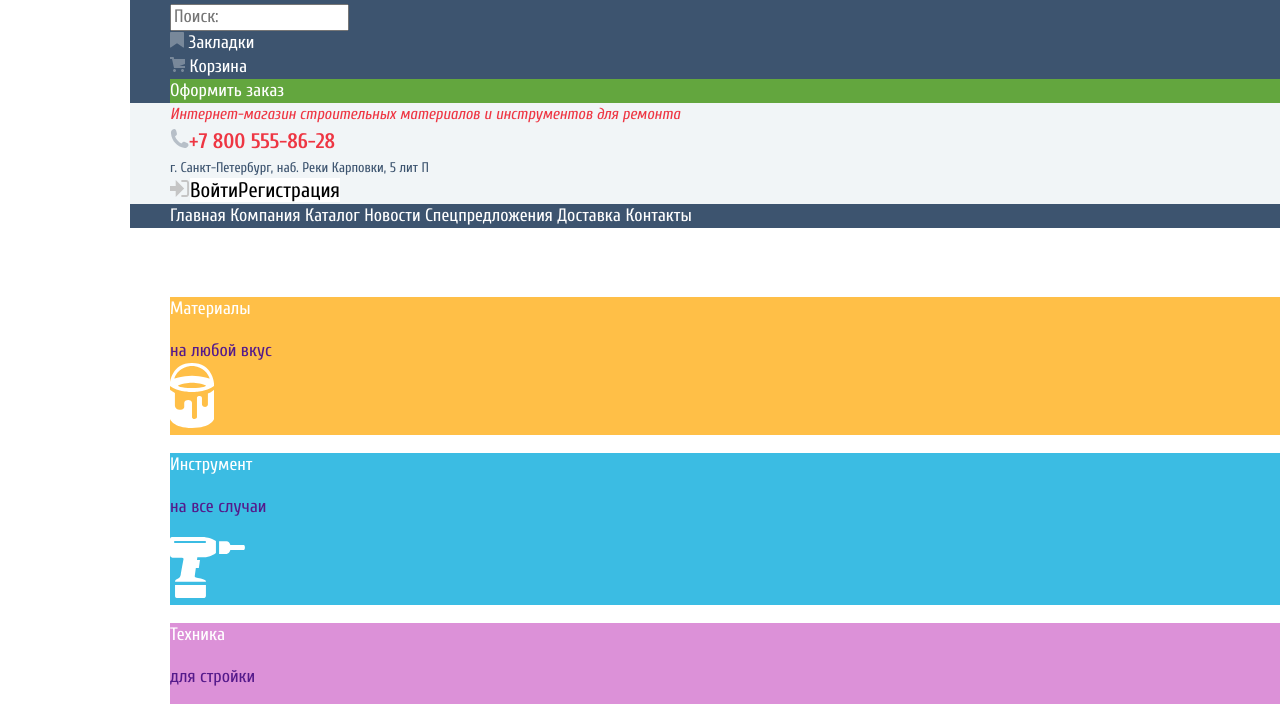
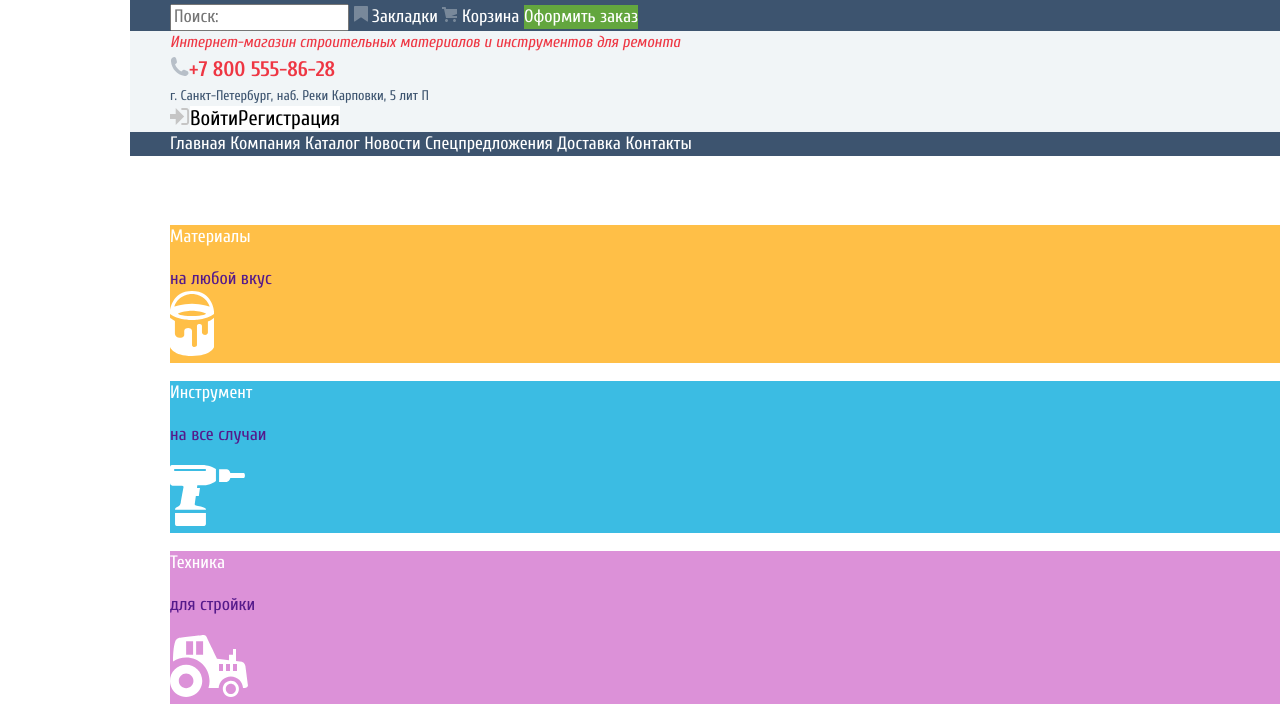
Before and after one commit to Aldenwrk/tecnomart-, a plain HTML site: page index.html in a window 1280 px wide. Shown: the part 74-778 px from the top of the page. Drawn offline with Linux system fonts and the light colour scheme.

Commit message:
Update style.css

```diff
--- a/css/style.css
+++ b/css/style.css
@@ -122,6 +122,13 @@ ul{
   background-color:var(--header-nav-onclick);
   opacity: 1;
 }
+.user-tools-item {
+display:inline-block;
+}
+.user-tools-item a {
+display:block;
+}
+
 
 .purchase{
   background-color:var(--basic-green);
```
